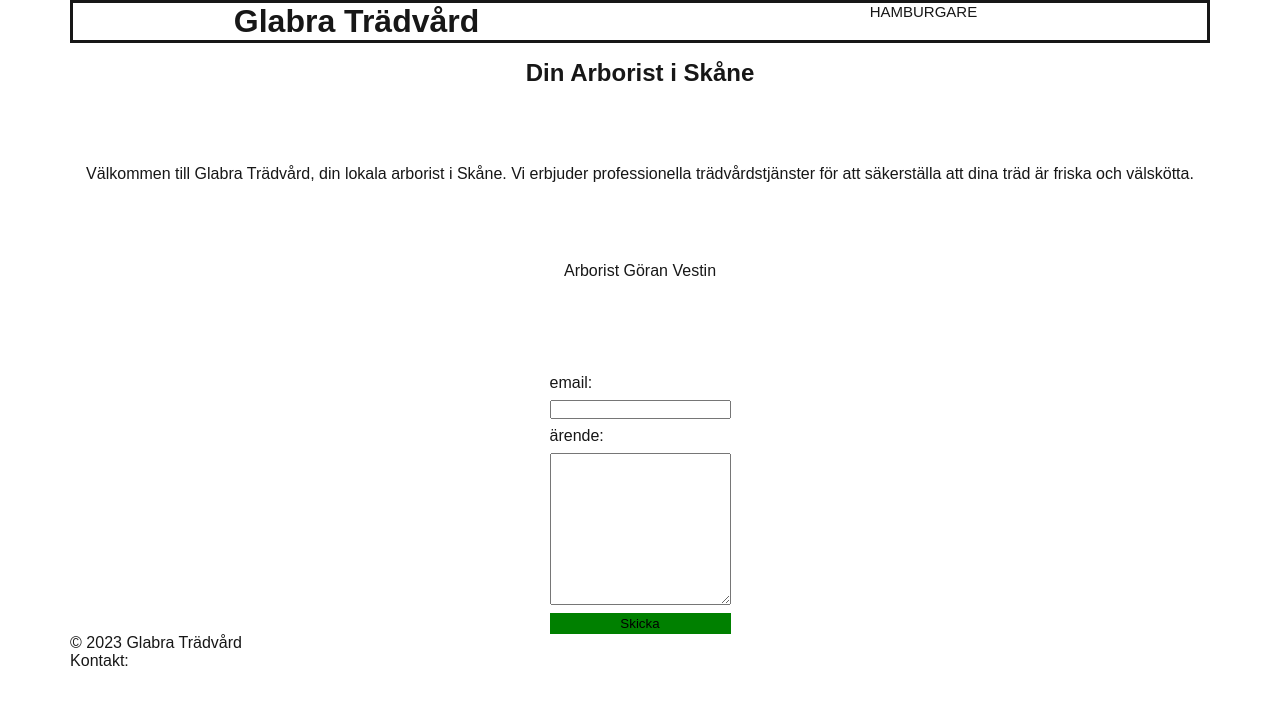
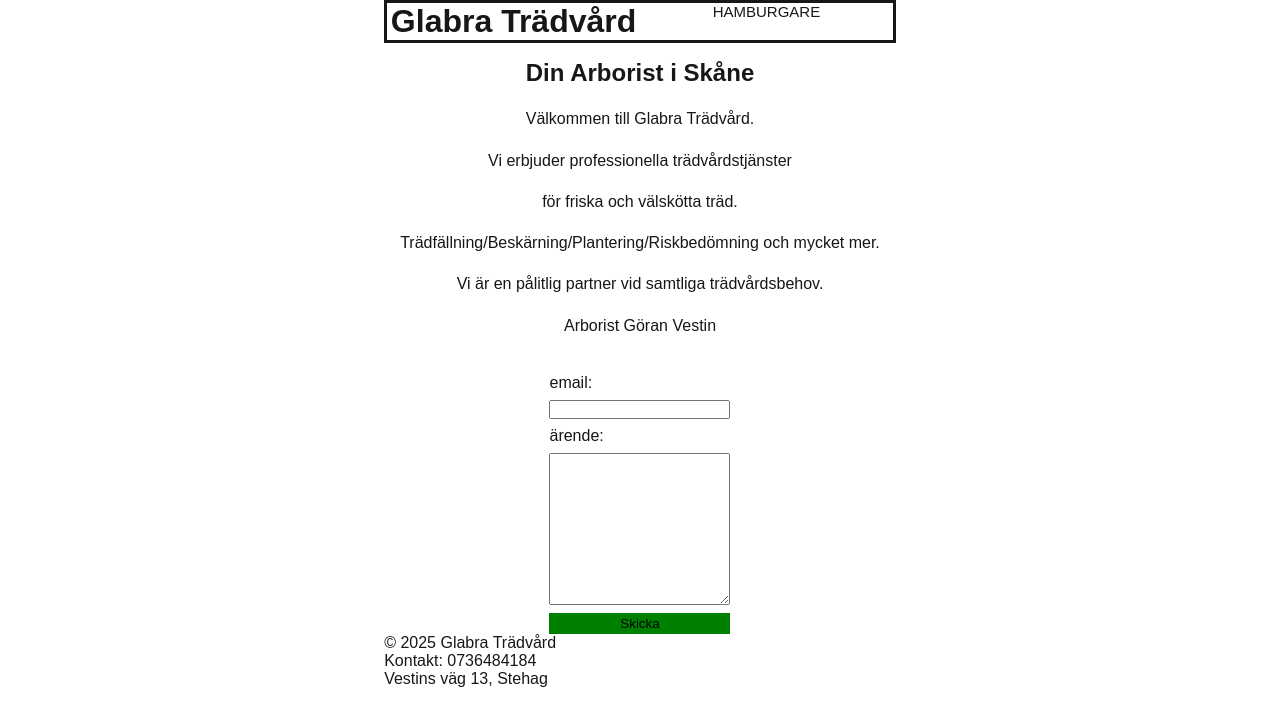
Before and after one commit to sqwatta/Copilot, a Next.js app in the folder goran-arborist/: page / in a window 1280 px wide. Shown: the top 726 px of the page. Built offline with nearby package versions, Linux system fonts and the light colour scheme.

Commit message:
header och footer

```diff
--- a/goran-arborist/app/component/Footer.tsx
+++ b/goran-arborist/app/component/Footer.tsx
@@ -1,8 +1,9 @@
 export default function Footer() {
-    return (
-        <footer className="padding">
-        <p>© 2023 Glabra Trädvård</p>
-        <p>Kontakt: </p>
-      </footer>
-    )
+  return (
+    <footer className="padding">
+      <p>© 2025 Glabra Trädvård</p>
+      <p>Kontakt: 0736484184</p>
+      <p>Vestins väg 13, Stehag</p>
+    </footer>
+  )
 }
--- a/goran-arborist/app/component/Header.tsx
+++ b/goran-arborist/app/component/Header.tsx
@@ -3,8 +3,8 @@
 export default function Header() {
     return (
         <div className="header">
-        <h1>Glabra Trädvård</h1>
-        <DropDownMenu />
+            <h1>Glabra Trädvård</h1>
+            <DropDownMenu />
         </div>
     );
-    }
+}
--- a/goran-arborist/app/page.tsx
+++ b/goran-arborist/app/page.tsx
@@ -12,7 +12,11 @@
 
       <div className="text-content">
         <h2>Din Arborist i Skåne</h2>
-        <p>Välkommen till Glabra Trädvård, din lokala arborist i Skåne. Vi erbjuder professionella trädvårdstjänster för att säkerställa att dina träd är friska och välskötta.</p>
+        <p>Välkommen till Glabra Trädvård.</p>
+        <p>Vi erbjuder professionella trädvårdstjänster</p>
+        <p>för friska och välskötta träd.</p>
+        <p>Trädfällning/Beskärning/Plantering/Riskbedömning och mycket mer.</p>
+        <p>Vi är en pålitlig partner vid samtliga trädvårdsbehov.</p>
         <p>Arborist Göran Vestin</p>
       </div>
 
```
Also changed, not shown: goran-arborist/app/page.module.css (line endings or trailing spaces).
